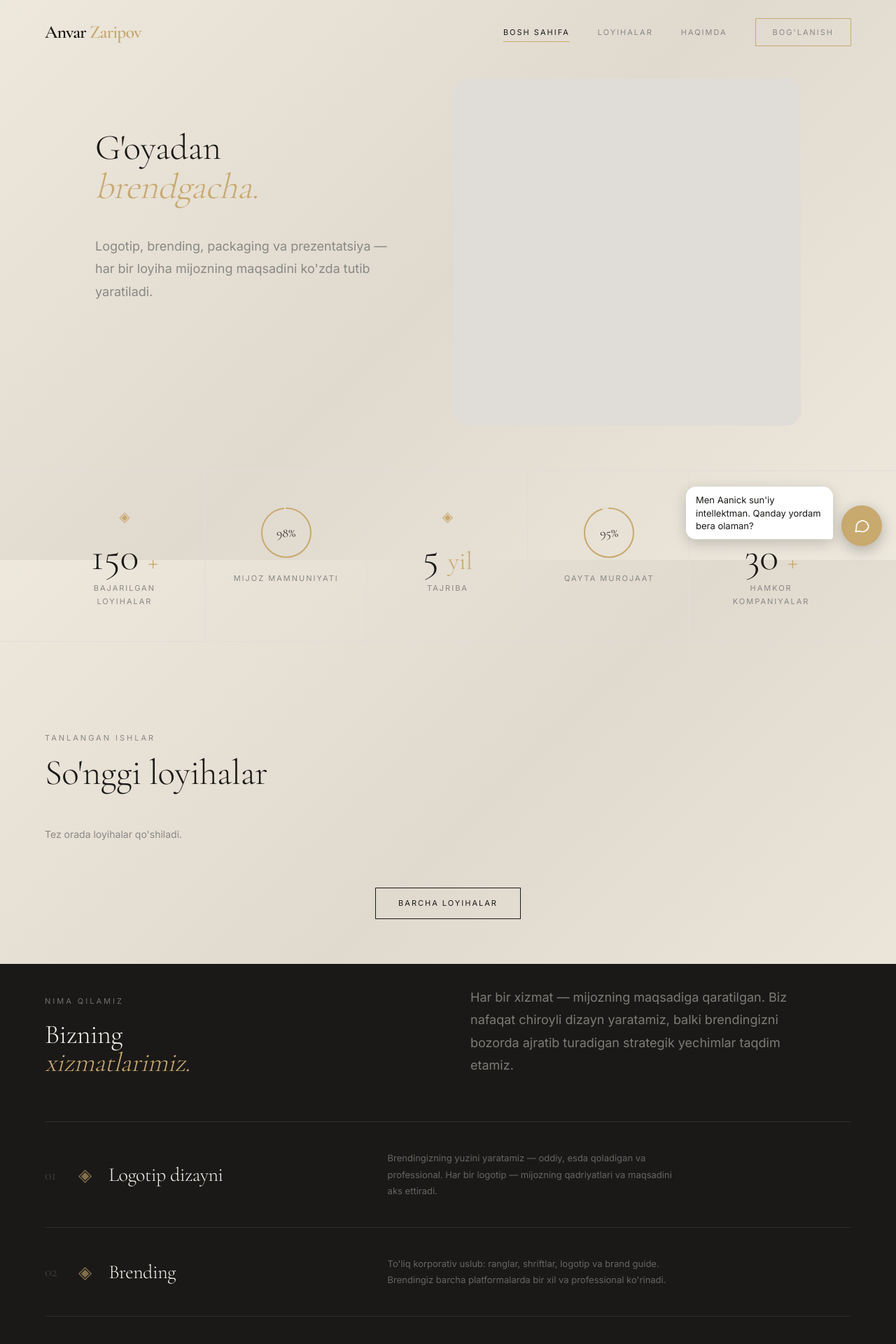
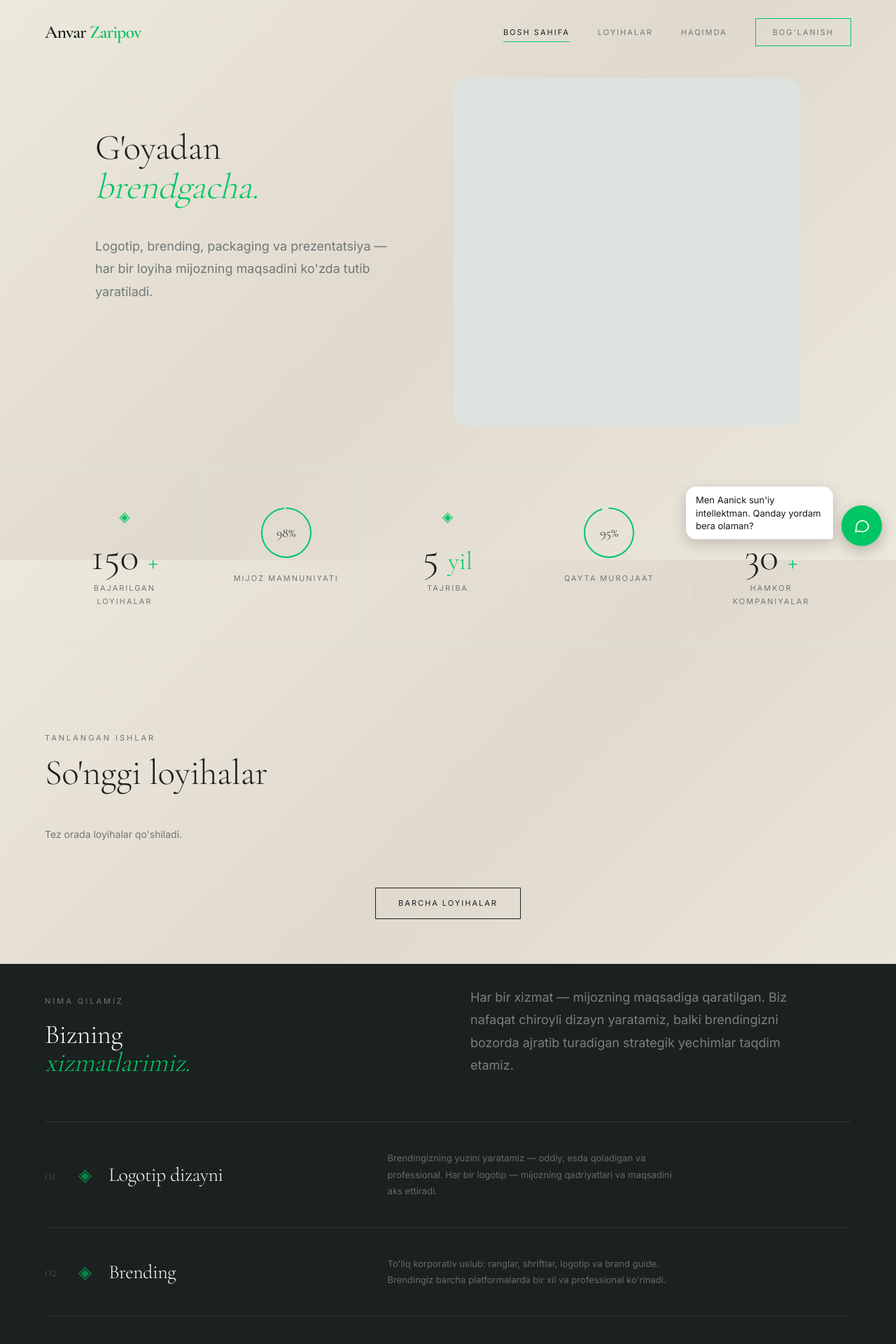
Before and after one commit to pulyaorpulia/Anvar-web, a Django app: page / in a window 1280 px wide. Shown: the top 1920 px of the page at 70% size. Run offline with Django 5.2, Linux system fonts and the light colour scheme; data that the repository does not hold is empty.

Commit message:
anvarni ranglari

```diff
--- a/static/css/base.css
+++ b/static/css/base.css
@@ -1,15 +1,23 @@
 @import url('https://fonts.googleapis.com/css2?family=Cormorant+Garamond:wght@300;400;600&family=Inter:wght@300;400;500&display=swap');
 
 :root {
-    --black:   #1A1917;
-    --cream:   #F5F3EE;
-    --white:   #FAFAF8;
-    --gold:    #C8A96E;
-    --gray:    #888884;
-    --gray-lt: #E0DDD8;
-    --serif:   'Cormorant Garamond', Georgia, serif;
-    --sans:    'Inter', system-ui, sans-serif;
+    /* Asosiy ranglar */
+    --cream:     #FDFFF8;   /* 1-daraja: sayt foni */
+    --black:     #1A2120;   /* 2-daraja: matn va qora bo'limlar */
+    --gold:      #00C663;   /* 3-daraja: aksent (tugma, em, chiziqlar) */
+
+    /* Yordamchi ranglar (asosiy ranglardan hosil qilingan) */
+    --white:     #FFFFFF;
+    --gray:      #6F7876;   /* ikkinchi darajali matn */
+    --gray-lt:   #DDE3DF;   /* chegara chiziqlari */
+    --black-lt:  #2A3331;   /* qora bo'limda hover/kartalar uchun */
+    --gold-dk:   #00A552;   /* aksent hover holati */
+
+    /* Shriftlar */
+    --serif:     'Cormorant Garamond', Georgia, serif;
+    --sans:      'Inter', system-ui, sans-serif;
 }
+
 
 *, *::before, *::after {
     margin: 0;
```
